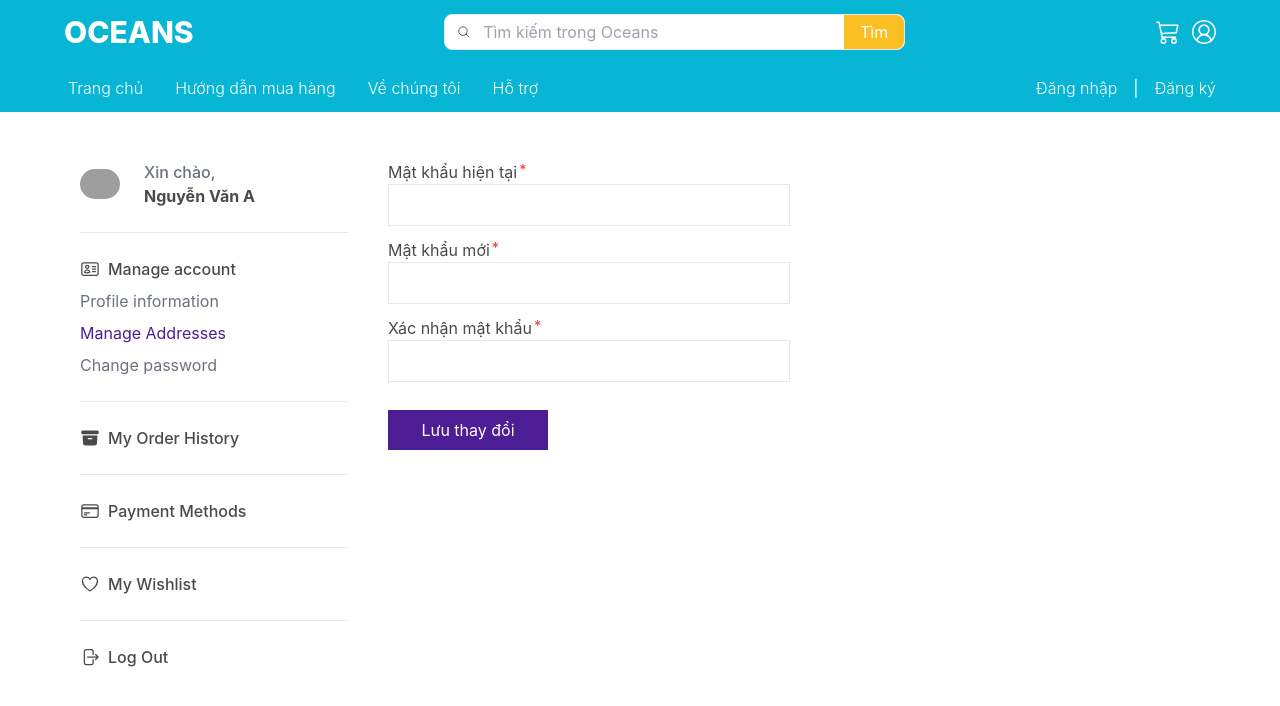
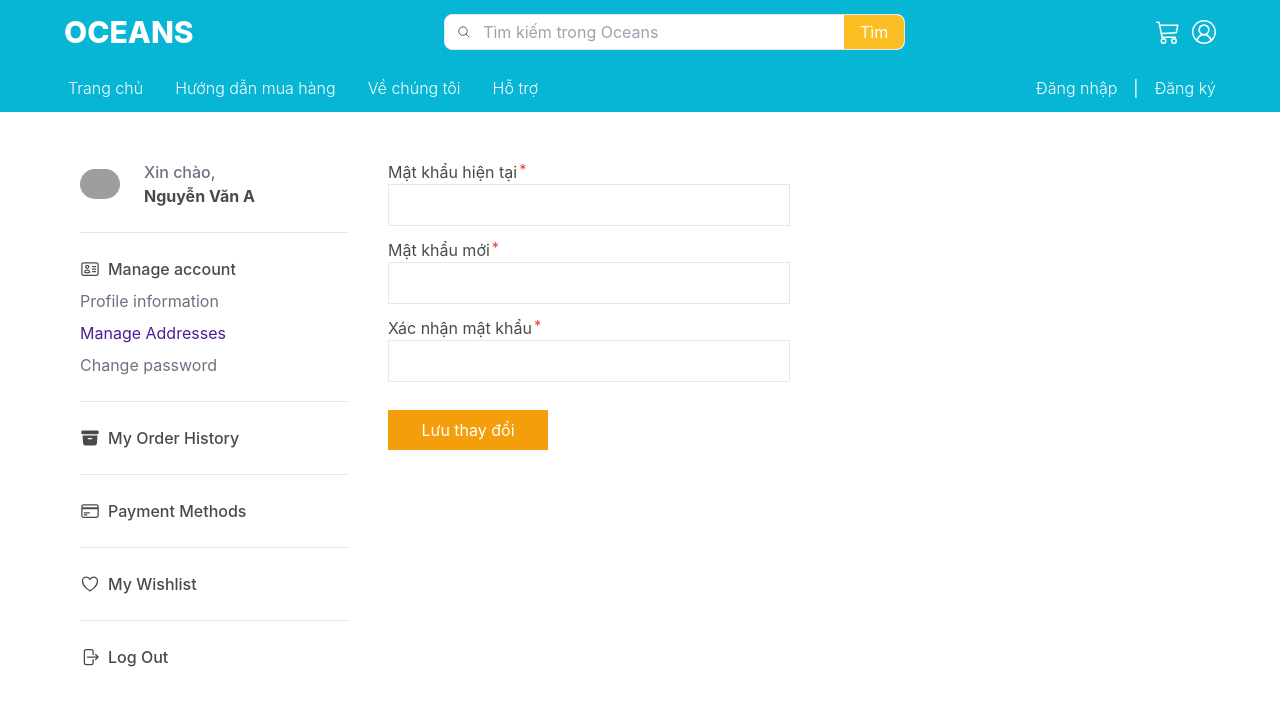
Before and after one commit to NgocLinhTrann/seafood-ecommerce, a React (Create React App) app: page /change-password in a window 1280 px wide. Shown: the top 706 px of the page. Built offline with nearby package versions, Linux system fonts and the light colour scheme; grey boxes are pictures that could not be loaded.

Commit message:
Thay doi mau button

```diff
--- a/src/pages/ChangePassword.js
+++ b/src/pages/ChangePassword.js
@@ -83,7 +83,7 @@ function ChangePassword() {
                                 />
                             </div>
 
-                            <button className="mt-4 w-40 bg-violet-900 px-4 py-2 text-white">
+                            <button className="mt-4 w-40 bg-amber-500 px-4 py-2 text-white">
                                 Lưu thay đổi
                             </button>
                         </form>
```
Also changed, not shown: 1 other file (tests, documents, lock files or other folders).
